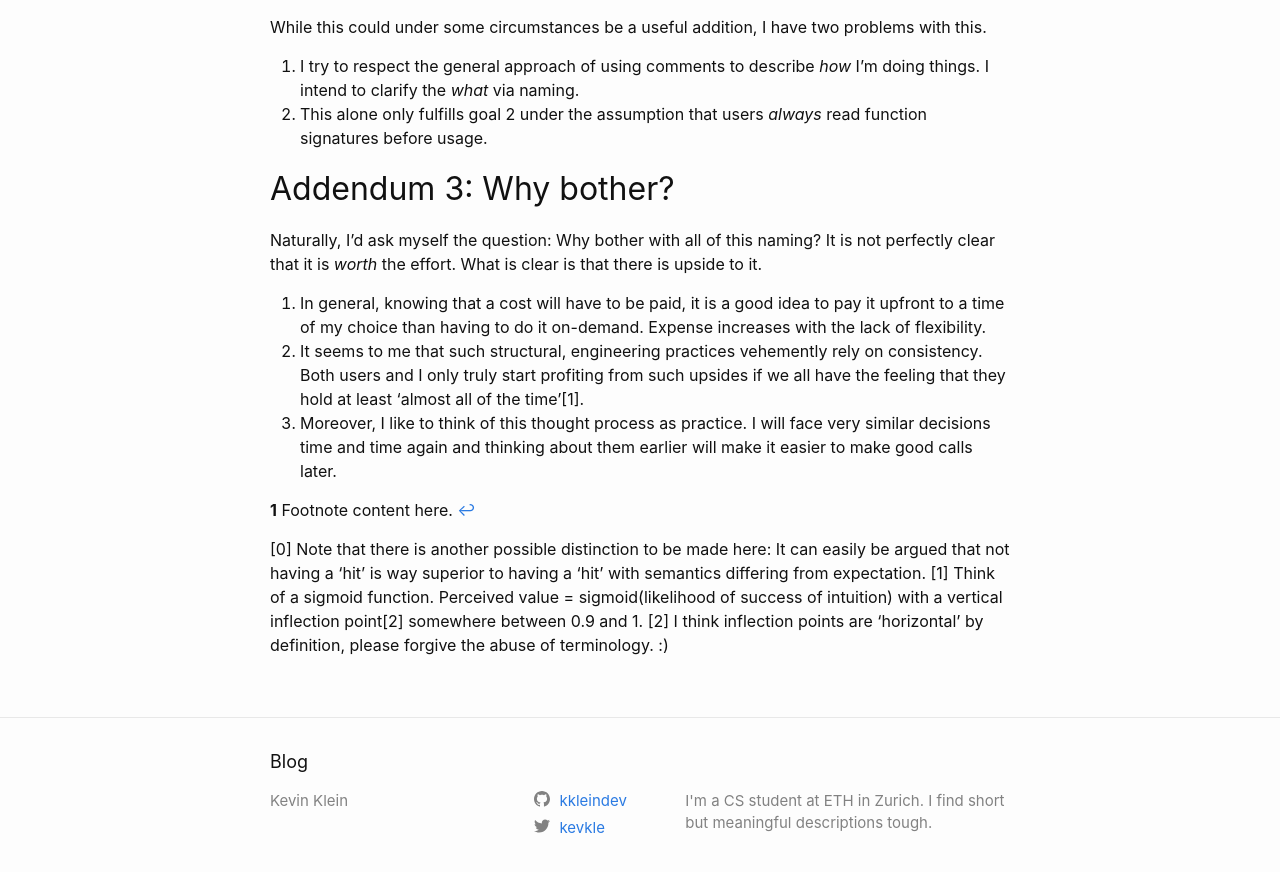
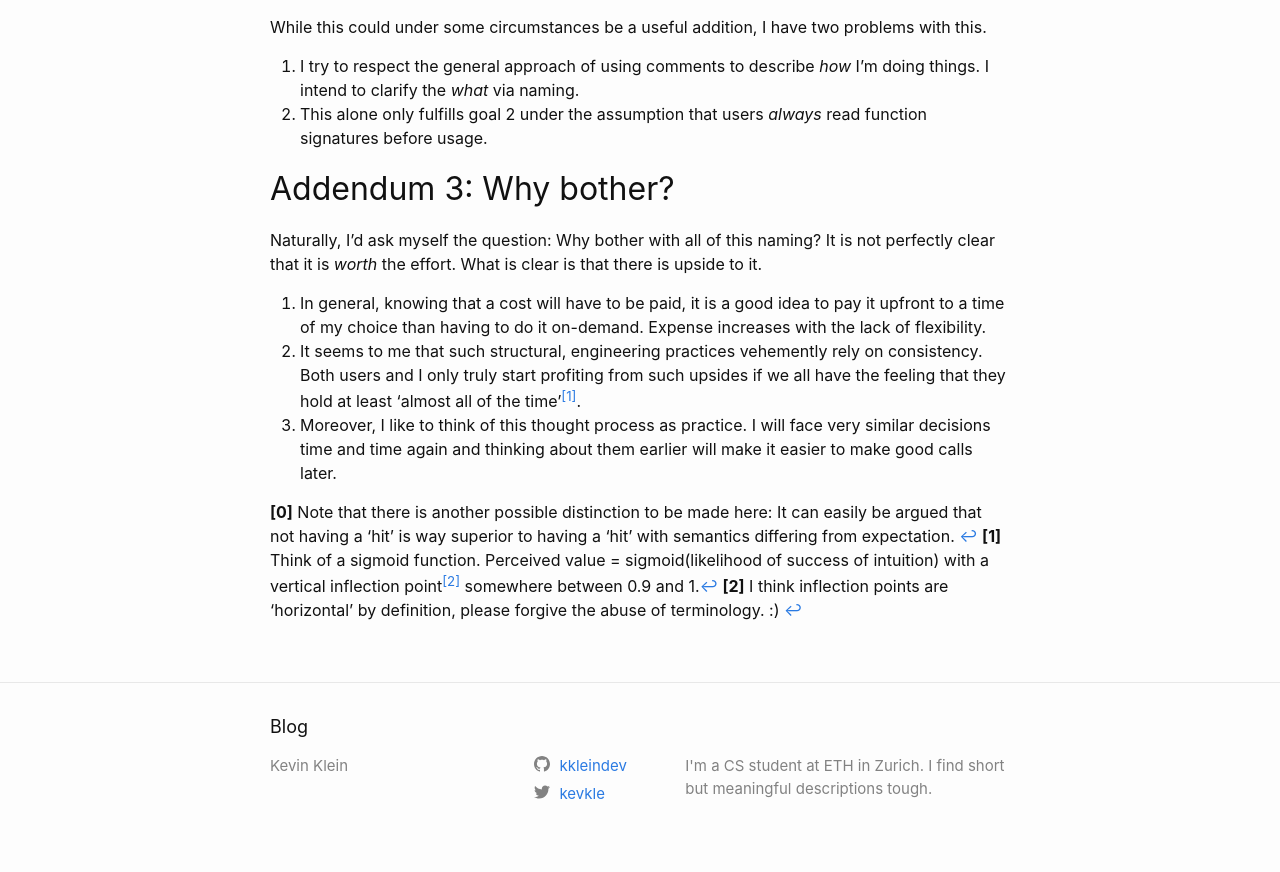
Before and after one commit to kklein/kklein.github.io, a Jekyll site: the page built from _posts/2020-01-16-log.markdown, in a window 1280 px wide and 900 px high, scrolled down 2229 px. Shown: the top 872 px of the window. Built offline with Jekyll 4.4.1, drawn with Linux system fonts in a browser that asks for light colours; some of the changed text lies outside the part shown.

Commit message:
Link footnotes.

```diff
--- a/_posts/2020-01-16-log.markdown
+++ b/_posts/2020-01-16-log.markdown
@@ -13,7 +13,7 @@ So let's take a step back and formalize our desires from naming.
 ## Goals
 1. Given the semantics of a function, the origin of its name should be comprehensible.
 2. Given only a function name, the rough semantics should be clear.
-3. Given the semantics of a function, the function should be named after the first name the user would associate with the semantics. [0] <sup id="a1">[1](#f1)</sup>
+3. Given the semantics of a function, the function should be named after the first name the user would associate with the semantics. <sup id="a0">[[0]](#f0)</sup>
 
 The first goal should be self-evident and be realized by any thinkable suggestion. While achieving the latter goal might be the pinnacle of interface design, I'm afraid it is unreachable in this context. Many people will just want to give the operation they have in mind the name `log` - a naming conflict. Hence we will evaluate options by whether they manage to realize the second goal.
 
@@ -75,12 +75,10 @@ While this could under some circumstances be a useful addition, I have two probl
 Naturally, I'd ask myself the question: Why bother with all of this naming?
 It is not perfectly clear that it is _worth_ the effort. What is clear is that there is upside to it.
 1. In general, knowing that a cost will have to be paid, it is a good idea to pay it upfront to a time of my choice than having to do it on-demand. Expense increases with the lack of flexibility.
-2. It seems to me that such structural, engineering practices vehemently rely on consistency. Both users and I only truly start profiting from such upsides if we all have the feeling that they hold at least 'almost all of the time'[1].
+2. It seems to me that such structural, engineering practices vehemently rely on consistency. Both users and I only truly start profiting from such upsides if we all have the feeling that they hold at least 'almost all of the time'<sup id="a1">[[1]](#f1)</sup>.
 3. Moreover, I like to think of this thought process as practice. I will face very similar decisions time and time again and thinking about them earlier will make it easier to make good calls later.
 
 
-<b id="f1">1</b> Footnote content here. [↩](#a1)
-
-[0] Note that there is another possible distinction to be made here: It can easily be argued that not having a 'hit' is way superior to having a 'hit' with semantics differing from expectation.
-[1] Think of a sigmoid function. Perceived value = sigmoid(likelihood of success of intuition) with a vertical inflection point[2] somewhere between 0.9 and 1.
-[2] I think inflection points are 'horizontal' by definition, please forgive the abuse of terminology. :)
+<b id="f0">[0]</b> Note that there is another possible distinction to be made here: It can easily be argued that not having a 'hit' is way superior to having a 'hit' with semantics differing from expectation. [↩](#a0)
+<b id="f1">[1]</b> Think of a sigmoid function. Perceived value = sigmoid(likelihood of success of intuition) with a vertical inflection point<sup id="a2">[[2]](#f2)</sup> somewhere between 0.9 and 1.[↩](#a1)
+<b id="f2">[2]</b> I think inflection points are 'horizontal' by definition, please forgive the abuse of terminology. :) [↩](#a2)
```
